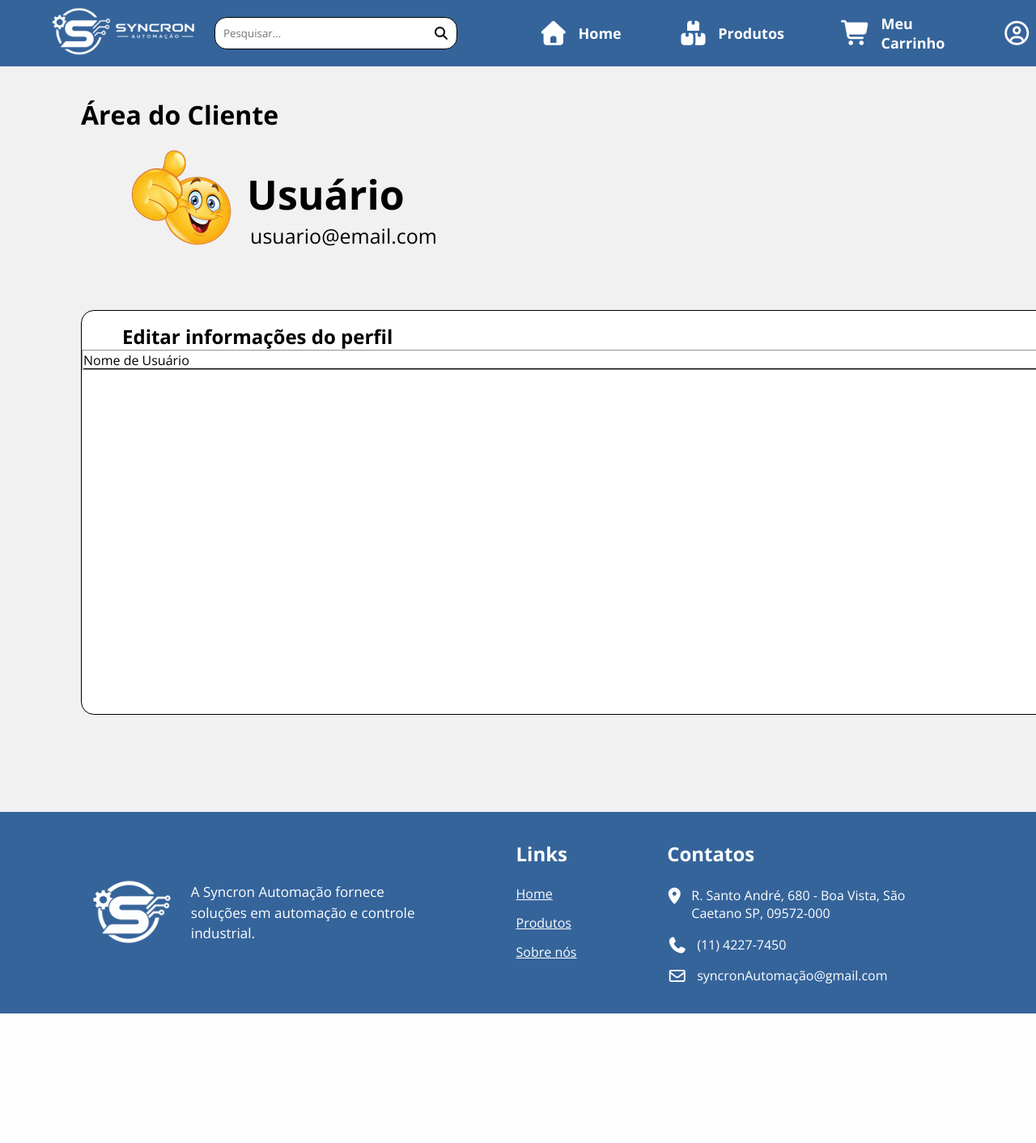
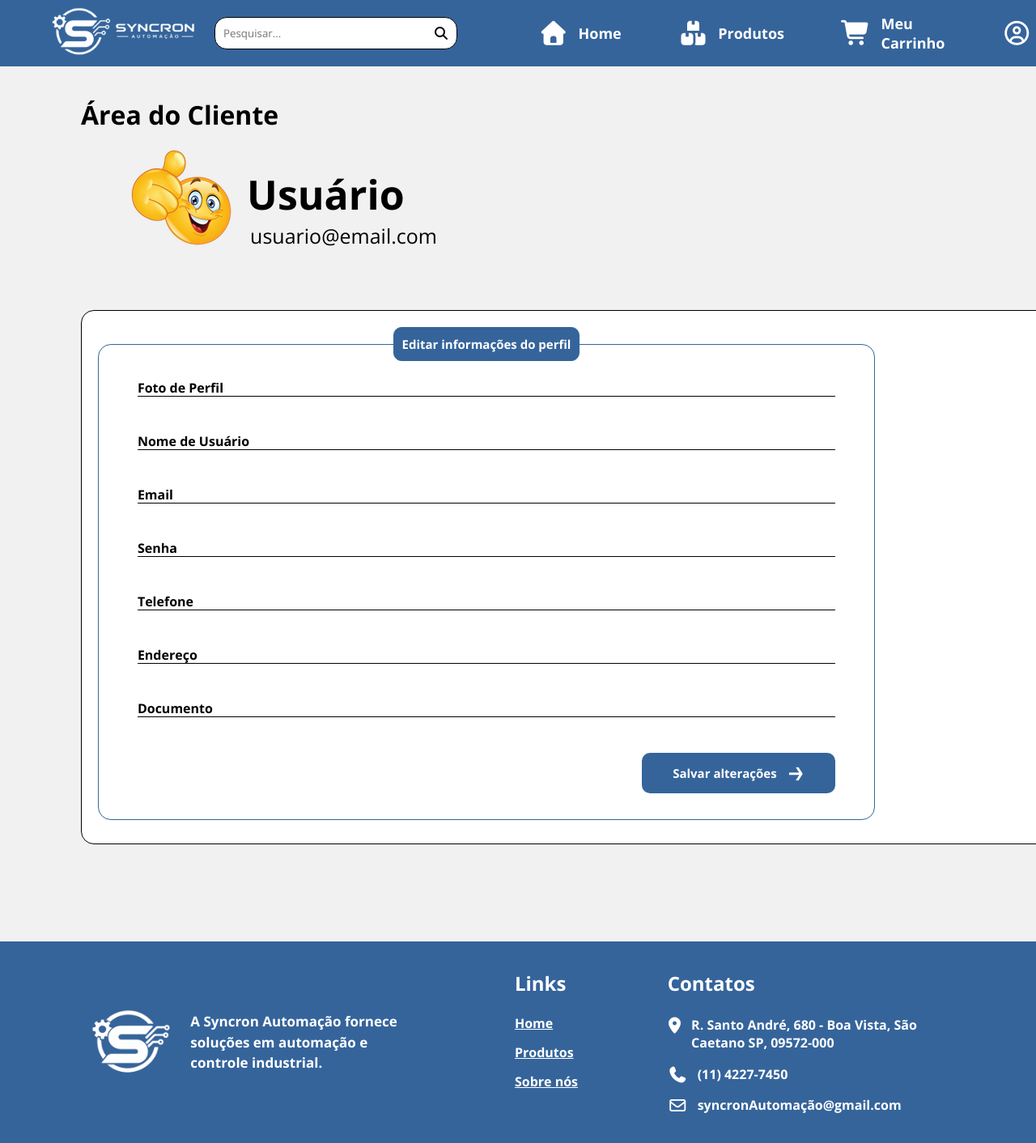
Before and after one commit to Araujosp/Syncron-Automacao, a PHP site: page /editar-usuario.php in a window 1280 px wide; the page is wider, and only the part inside the window is pictured. Shown: that part at 81% size. Before the commit the page ends 1252 px from the top of that part, so only its background shows below. Run offline with PHP 8.4, Linux system fonts and the light colour scheme; some libraries are stand-ins or nearby versions.

Commit message:
Área do Cliente completa, e página de "Ver Pedidos" iniciada.

```diff
--- a/admin/dashboard.php
+++ b/admin/dashboard.php
@@ -18,6 +18,7 @@ if(!isset($_SESSION['usuario']) or (!isset($_SESSION['id_usuario']))){
         <meta name="viewport" content="width=device-width, initial-scale=1.0">
         <link rel="stylesheet" href="../assets/dashboard.css">
         <title>Dashboard | Syncron</title>
+        <link rel="shortcut icon" href="../img/logo-favicon.png" type="image/png">
     </head>
     <body>
         <?php require_once "../includes/sidebar.php"; ?>
--- a/admin/financeiro.php
+++ b/admin/financeiro.php
@@ -18,6 +18,7 @@ if(!isset($_SESSION['usuario']) or (!isset($_SESSION['id_usuario']))){
         <meta name="viewport" content="width=device-width, initial-scale=1.0">
         <link rel="stylesheet" href="../assets/estoque.css">
         <title>Financeiro | Syncron</title>
+        <link rel="shortcut icon" href="../img/logo-favicon.png" type="image/png">
     </head>
     <body>
         <?php require_once "../includes/sidebar.php"; ?>
--- a/assets/area-cliente.css
+++ b/assets/area-cliente.css
@@ -85,9 +85,10 @@
         }
 
         .arrow{
-            width: 50px;
-            height: 50px;
-            margin-right: 25px;
+            width: 35px;
+            height: 35px;
+            margin-right: 35px;
+            margin-bottom: 7.5px;
         }
 
         /* Lista de Pedidos */
@@ -132,17 +133,17 @@
         }
 
         .order-arrow{
-            width: 50px;
-            height: 50px;
+            width: 35px;
+            height: 35px;
             margin-left: 10px;
-            margin-bottom: -13.5px;
+            margin-bottom: -6px;
         }
 
         /* --- EDITAR INFORMAÇÕES --- */
 
         .edit-info{
             width: 1700px;
-            height: 500px;
+            height: 660px;
             background-color: #ffffff;
             border: 1px solid #000000;
             border-radius: 1rem;
@@ -155,6 +156,34 @@
         }
 
         .edit-box{
+            position: absolute;
+            margin-top: 330px;
+            margin-left: 500px;
+            transform: translate(-50%,-50%);
+            padding: 20px;
+            border-radius: 1rem;
+            width: 1000px;
+            height: 660px;
+            color: rgb(0, 0, 0);
+            font-weight: lighter;
+        }
+
+        fieldset{
+            border: 1px solid rgba(53, 100, 155, 1);
+            border-radius: 1rem;
+        }
+
+        legend{
+            border: 1px solid rgba(53, 100, 155, 1);
+            padding: 10px;
+            text-align: center;
+            background-color: rgba(53, 100, 155, 1);
+            border-radius: 10px;
+            color: white;
+            font-size: 15px;
+            font-weight: bolder;
+        }
+        .input-box{
             position: relative;
         }
 
@@ -164,17 +193,19 @@
             left: 0px;
             pointer-events: none;
             transition: .5s;
+            margin-left: 5%;
         }
 
         .edit-input{
             background: none;
-            border:none;
-            border-bottom: 1px solid #000000;
+            border: none;
+            border-bottom: 1px solid rgb(0, 0, 0);
             outline: none;
-            color: #000000;
+            color: rgb(0, 0, 0);
             font-size: 15px;
-            font-weight: 1000;
-            width: 100%;
+            font-weight: 500;
+            width: 90%;
+            margin-left: 5%;
             letter-spacing: 2px;
         }
 
--- a/assets/styles.css
+++ b/assets/styles.css
@@ -25,7 +25,6 @@ body{
 header{
     background-color: #35649B;
     height: 82px;
-
     display: flex;
     align-items: center;
     justify-content: space-around;
--- a/pages/area-cliente.php
+++ b/pages/area-cliente.php
@@ -6,6 +6,7 @@
         <link rel="stylesheet" href="../assets/styles.css">
         <link rel="stylesheet" href="../assets/area-cliente.css">
         <title>[nome do usuário] | Syncron</title>
+        <link rel="shortcut icon" href="../img/logo-favicon.png" type="image/png">
     </head>
     <body>
         <?php include '../includes/header.php'; ?>
--- a/pages/editar-usuario.php
+++ b/pages/editar-usuario.php
@@ -6,6 +6,32 @@
         <link rel="stylesheet" href="../assets/styles.css">
         <link rel="stylesheet" href="../assets/area-cliente.css">
         <title>[nome do usuário] | Syncron</title>
+        <link rel="shortcut icon" href="../img/logo-favicon.png" type="image/png">
+        <style>
+        #submit{
+            background-color: rgba(53, 100, 155, 1);;
+            width: 25%;
+            margin-left: 70%;
+            margin-bottom: 10px;
+            border: none;
+            padding: 15px;
+            color: white;
+            font-size: 15px;
+            cursor: pointer;
+            border-radius: 10px;
+        }
+        #submit:hover{
+            background-color: rgba(53, 100, 155, 1);;
+            transform: translateY(-10%);
+            transition: .5s;
+       }
+        .submit-arrow{
+            width: 20px;
+            height: 20px;
+            margin-left: 10px;
+            margin-bottom: -5px;
+        }
+    </style>
     </head>
     <body>
         <?php include '../includes/header.php'; ?>
@@ -27,15 +53,54 @@
             </article>
 
             <article class="edit-info">
-                <h2>Editar informações do perfil</h2>
+                <div class="edit-box">
                     <form class="edit-form" action="area-cliente.php">
                         <fieldset>
-                        <div class="edit-box">
+                            <legend><b>Editar informações do perfil</n></legend>
+                            <br>
+                            <div class="input-box">
+                                <input type="text" id="foto_perfil" name="foto_perfil" required class="edit-input">
+                                <label for="foto_perfil" class="edit-label">Foto de Perfil</label>
+                            </div>
+                            <br><br>
+                            <div class="input-box">
                                 <input type="text" id="nome" name="nome" required class="edit-input">
                                 <label for="nome" class="edit-label">Nome de Usuário</label>
                             </div>
+                            <br><br>
+                            <div class="input-box">
+                                <input type="email" id="email" name="email" required class="edit-input">
+                                <label for="email" class="edit-label">Email</label>
+                            </div>
+                            <br><br>
+                            <div class="input-box">
+                                <input type="password" id="senha" name="senha" required class="edit-input">
+                                <label for="senha" class="edit-label">Senha</label>
+                            </div>
+                            <br><br>
+                            <div class="input-box">
+                                <input type="tel" id="telefone" name="telefone" required class="edit-input">
+                                <label for="telefone" class="edit-label">Telefone</label>
+                            </div>
+                            <br><br>
+                            <div class="input-box">
+                                <input type="text" id="nome" name="nome" required class="edit-input">
+                                <label for="nome" class="edit-label">Endereço</label>
+                            </div>
+                            <br><br>
+                            <div class="input-box">
+                                <input type="text" id="documento" name="documento" required class="edit-input">
+                                <label for="documento" class="edit-label">Documento</label>
+                            </div>
+                            <br><br>
+                            <button type="submit" name="submit" id="submit">
+                                <b>Salvar alterações<b>
+                                <img src="../img/arrow2.png" class="submit-arrow">
+                            </button>
+                            <br><br>
                         </fieldset>
                     </form>
+                </div>
             </article>
             </main>
         <?php include '../includes/footer.php'; ?>
```
Also changed, not shown: pages/ver-pedidos.php (+20 -0 lines), img/arrow2.png (added). Lines whose indentation alone changed are shown as unchanged.
